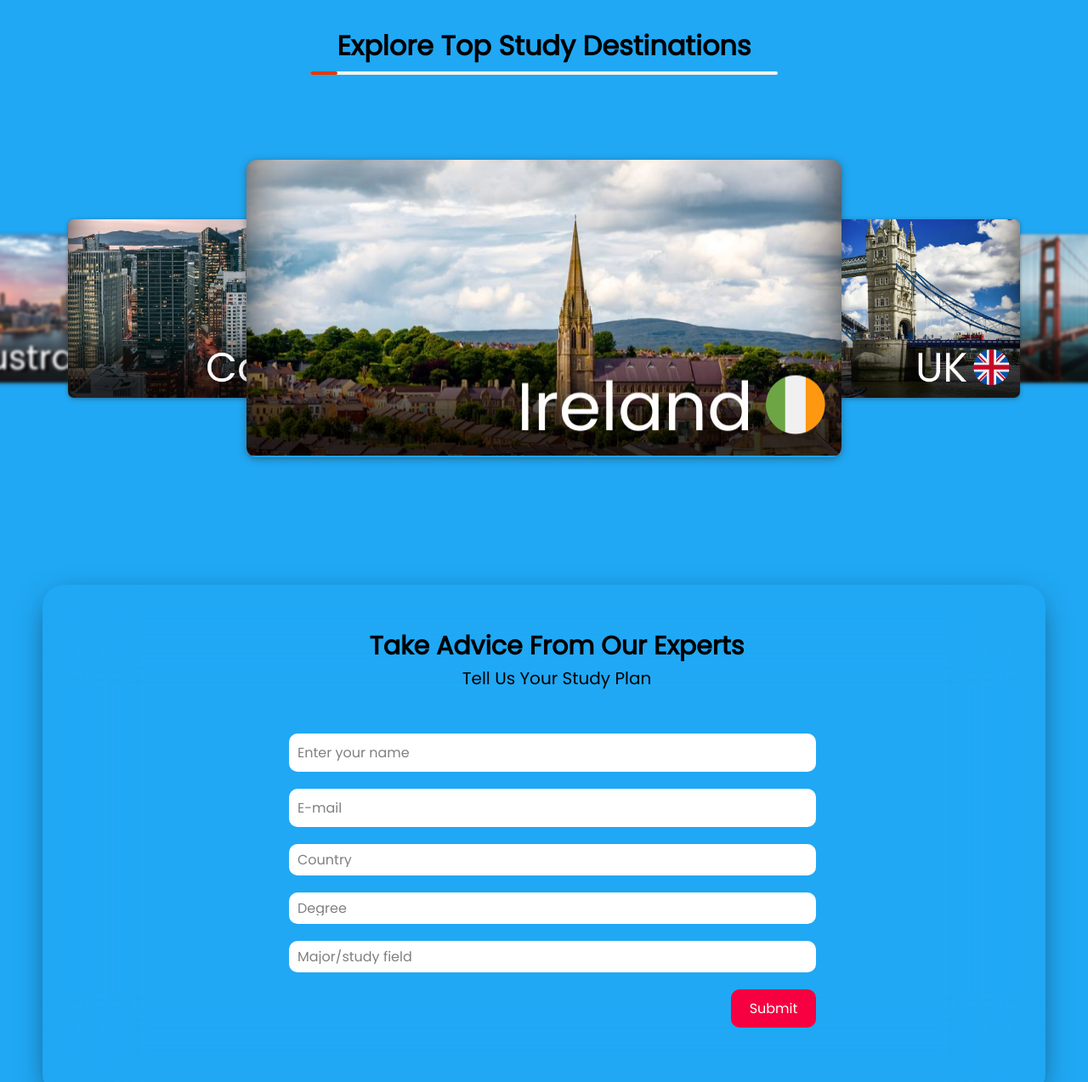
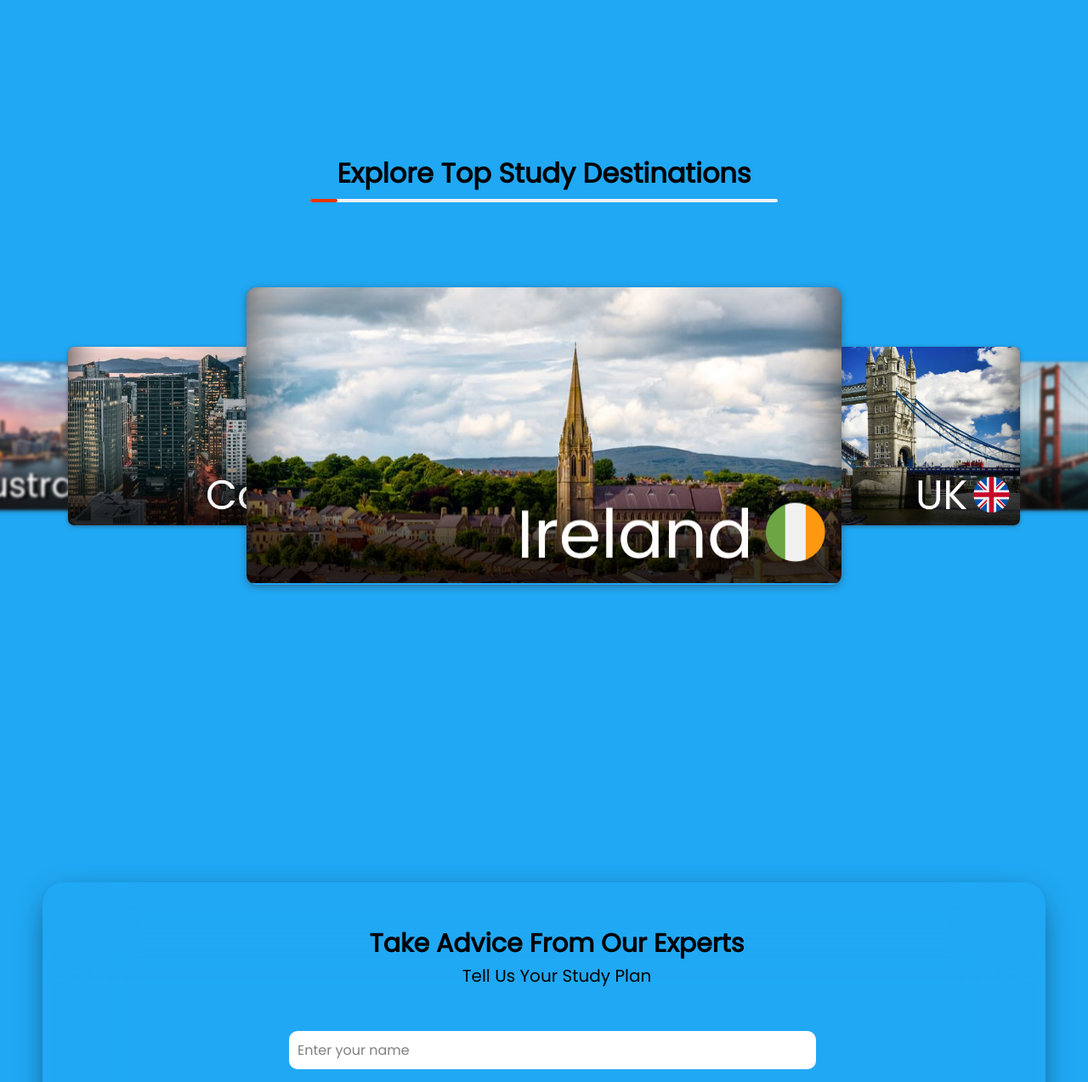
Before and after one commit to E-vek/study-overseas, a website: page index.html in a window 1280 px wide. Shown: the part 880-2153 px from the top of the page at 85% size. Drawn offline with nearby package versions, Linux system fonts and the light colour scheme.

Commit message:
proper spacing added to the home page

```diff
--- a/style/index.css
+++ b/style/index.css
@@ -236,7 +236,7 @@ h3 {
     text-align: center;
     display: flex;
     justify-content: center;
-    margin: 100px 0px 50px 0px;
+    margin: 250px 0px 50px 0px;
 }
 
 .line-title::before,
@@ -364,7 +364,7 @@ h3 {
 .fill-form {
     box-shadow: 0px 10px 38px -13px rgba(0, 0, 0, 0.75);
     max-width: 100%;
-    margin: 130px 50px 0px 50px;
+    margin: 350px 50px 0px 50px;
     border-radius: 25px;
     padding: 50px 0px;
     display: flex;
@@ -655,7 +655,7 @@ form {
     align-items: center;
     padding: 50px 0px;
     position: relative;
-    margin-bottom: 150px;
+    margin-bottom: 250px;
 }
 
 .c-name {
--- a/style/login-signup.css
+++ b/style/login-signup.css
@@ -41,6 +41,7 @@ body {
 }
 
 .form{
+    margin: 200px 0px 100px 0px;
     display: flex;
     flex-direction: row;
     align-items: center;
```
